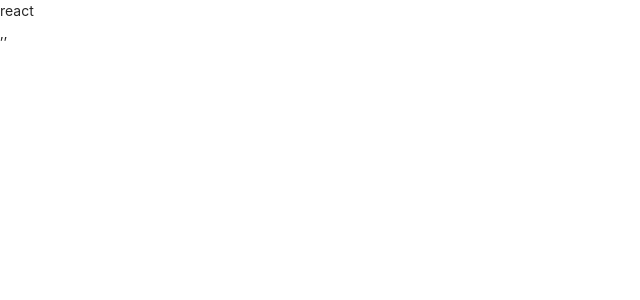
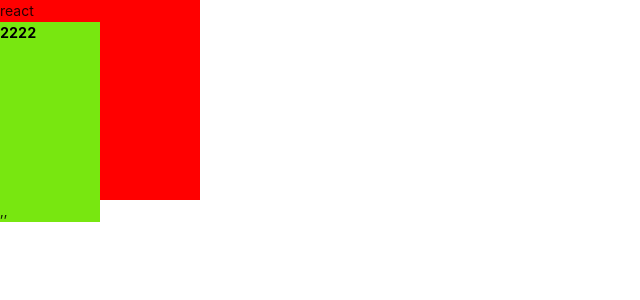
Before and after one commit to xiaolan92/webpack, a React app: page / in a window 1280 px wide. Shown: the top 300 px of the page, without its empty margins (0-640 px from the left). Built offline with nearby package versions, Linux system fonts and the light colour scheme.

Commit message:
feat(all project): 添加样式组件

```diff
--- a/package.json
+++ b/package.json
@@ -73,6 +73,8 @@
     "@babel/preset-react": "^7.14.5",
     "autoprefixer": "^9.8.4",
     "babel-eslint": "^10.1.0",
+    "@types/styled-components": "^5.1.21",
+    "babel-plugin-styled-components": "^2.0.2",
     "eslint": "^8.0.1",
     "eslint-friendly-formatter": "^4.0.1",
     "eslint-loader": "^3.0.4",
@@ -82,7 +84,7 @@
     "html-webpack-plugin": "^5.4.0",
     "terser-webpack-plugin": "^5.2.4",
     "ts-loader": "^9.2.6",
-    "typescript": "^4.1.3",
+    "typescript": "^4.5.5",
     "typescript-eslint-parser": "^22.0.0",
     "webpack-bundle-analyzer": "^3.8.0",
     "webpack-dev-server": "^4.3.1"
--- a/src/App.tsx
+++ b/src/App.tsx
@@ -1,8 +1,27 @@
-import React,{  FC } from "react";
+import React, { FC } from "react";
+import styled from "styled-components";
 
-export const App:FC = () =>{
-   return (
+
+export const App: FC = () => {
+  return (
+    <Container name="xiaolan">
       <div>react</div>
+      <Wrpper>
+        2222
+      </Wrpper>
+    </Container>
 
-   );
+
+  );
 }
+const Container = styled.div<{name?:string}>`
+  width:${props => props.name ? '200px' : '100px'};
+  height:200px;
+  background:red;
+
+`
+const Wrpper = styled(Container)`
+  color:black;
+  font-weight:bold;
+  background:#78e710;
+`
```
Also changed, not shown: .babelrc, 1 other file (tests, documents, lock files or other folders).
